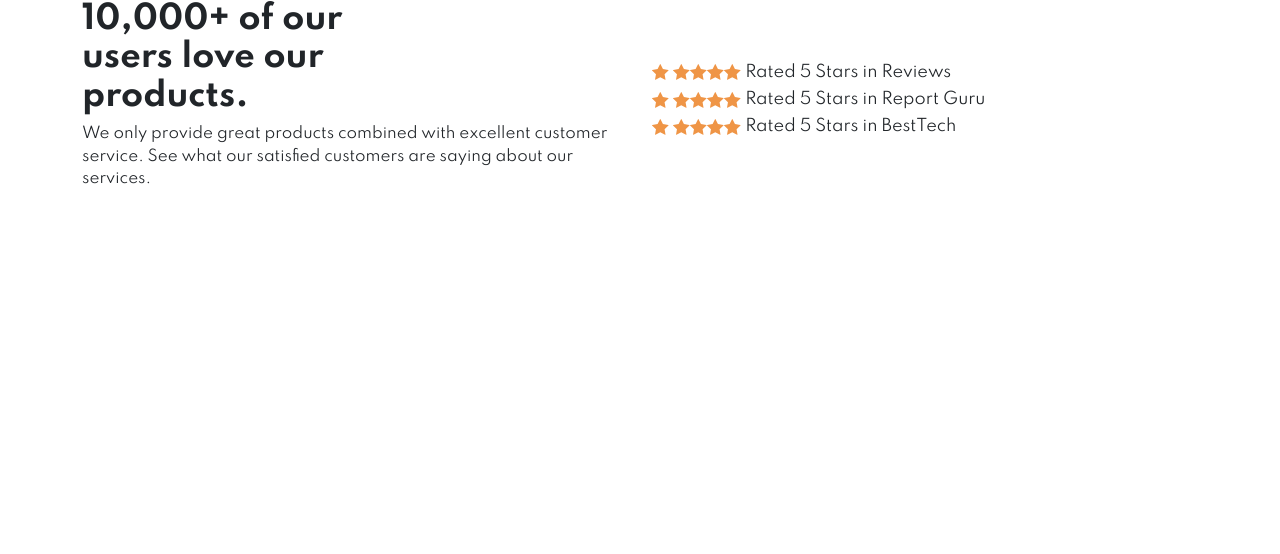
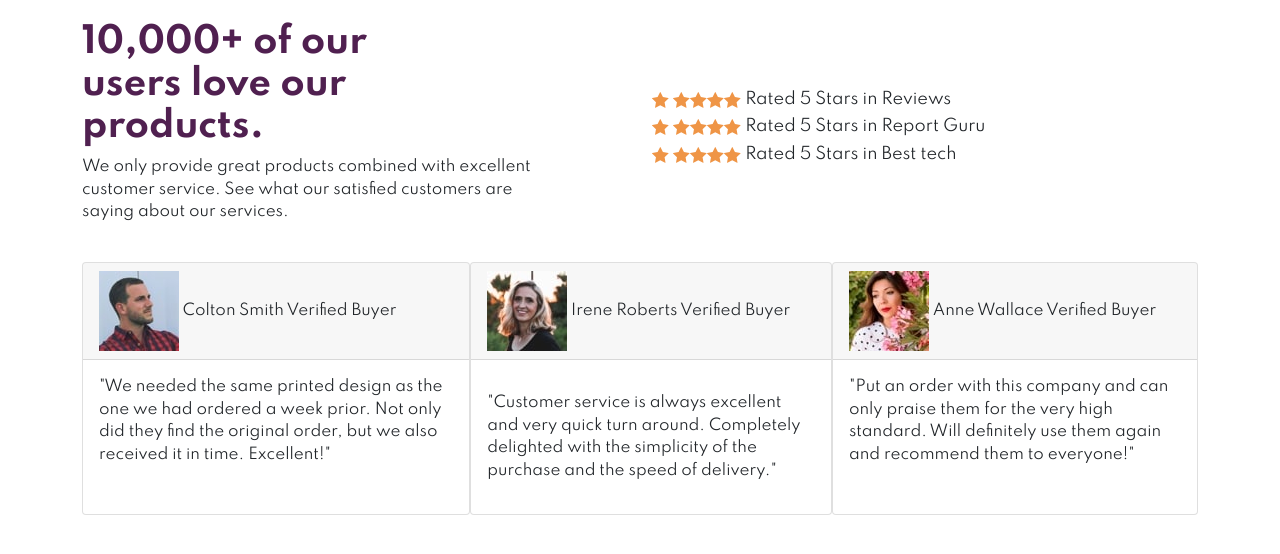
Before and after one commit to Najibayo/Social-proof-challenge, a plain HTML site: page index.html in a window 1280 px wide. Drawn offline with nearby package versions, Linux system fonts and the light colour scheme.

Commit message:
new commit

```diff
--- a/index.html
+++ b/index.html
@@ -18,6 +18,7 @@
   </head>
   <body>
     <div class="container">
+      <div class="center-cont">
         <div class="row">
           <div class="col-6">
             <div class="text">
@@ -27,21 +28,32 @@
                <br> products.
             </h2>
             <p class="paragraph">
-            We only provide great products combined with excellent customer service.
-            See what our satisfied customers are saying about our services.
+              We only provide great products combined with excellent<br>customer service.
+              See what our satisfied customers are<br> saying about our services.
             </p>
           </div>
           </div>
           <div class="col-6">
-          <div class="star-div">
-            <h6 class="first"> <img src="images/icon-star.svg" alt=""> <img src="images/icon-star.svg" alt=""><img src="images/icon-star.svg" alt=""><img src="images/icon-star.svg" alt=""><img src="images/icon-star.svg" alt=""> Rated 5 Stars in Reviews</h6>
-            <h6 class="second"><img src="images/icon-star.svg" alt=""> <img src="images/icon-star.svg" alt=""><img src="images/icon-star.svg" alt=""><img src="images/icon-star.svg" alt=""><img src="images/icon-star.svg" alt=""> Rated 5 Stars in Report Guru</h6>
-            <h6 class="third"><img src="images/icon-star.svg" alt=""> <img src="images/icon-star.svg" alt=""><img src="images/icon-star.svg" alt=""><img src="images/icon-star.svg" alt=""><img src="images/icon-star.svg" alt=""> Rated 5 Stars in BestTech</h6>
+            <dgiv class="star-div">
+              <h6 class="first"><div class="stars">
+              </div> <img src="images/icon-star.svg" alt=""> <img src="images/icon-star.svg" alt=""><img src="images/icon-star.svg" alt=""><img src="images/icon-star.svg" alt=""><img src="images/icon-star.svg" alt="">
+
+             Rated 5 Stars in Reviews</h6>
+              <h6 class="second"> <div class="stars">
+              </div><img src="images/icon-star.svg" alt=""> <img src="images/icon-star.svg" alt=""><img src="images/icon-star.svg" alt=""><img src="images/icon-star.svg" alt=""><img src="images/icon-star.svg" alt="">
+
+               Rated 5 Stars in Report Guru</h6>
+
+               <h6 class="second"> <div class="stars">
+              </div><img src="images/icon-star.svg" alt=""> <img src="images/icon-star.svg" alt=""><img src="images/icon-star.svg" alt=""><img src="images/icon-star.svg" alt=""><img src="images/icon-star.svg" alt="">
+
+               Rated 5 Stars in Best tech</h6>
+
             </div>
           </div>
         </div>
 
-       <!-- cards
+         <!-- cards -->
          <div class="row">
           <div class="w-100">
             <div class="card">
@@ -84,7 +96,10 @@
 
           </div>
 
-       </div> -->
+         </div>
+
+
+      </div>
 
     </div>
 
--- a/style.css
+++ b/style.css
@@ -8,9 +8,8 @@ body {
     Font-size: 15px;
     font-family: 'Spartan', sans-serif;
 }
-
-.container {
-    display: flex;
+.center-container{
+    display:flex;
     justify-content: center;
     align-items: center;
 }
@@ -19,7 +18,16 @@ body {
     display: flex;
     justify-content: center;
     align-items: center;
+    margin-top:2%;
 }
 .header {
     font-weight: 700;
+    color:hsl(300, 43%, 22%);
+    font-size: 35px;
+    }
+
+.w-100 {
+    display: flex;
+    flex-direction:row;
+
 }
```
Also changed, not shown: new.html (deleted, +0 -25 lines), 1 other file. Lines whose indentation alone changed are shown as unchanged.
